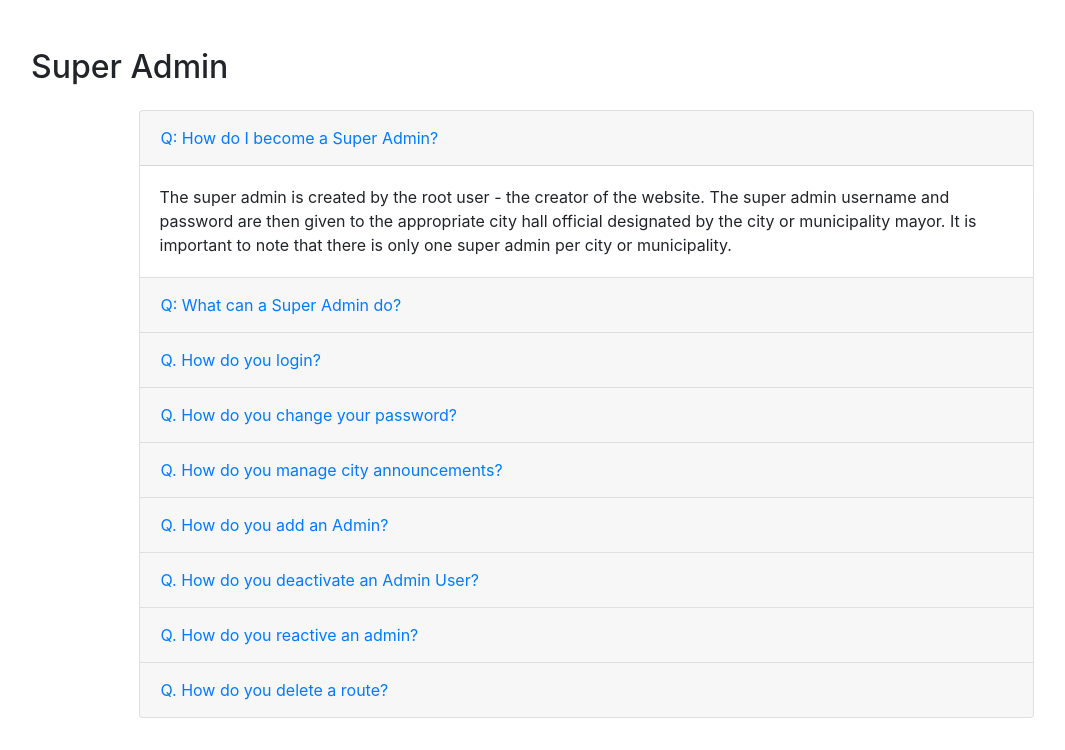
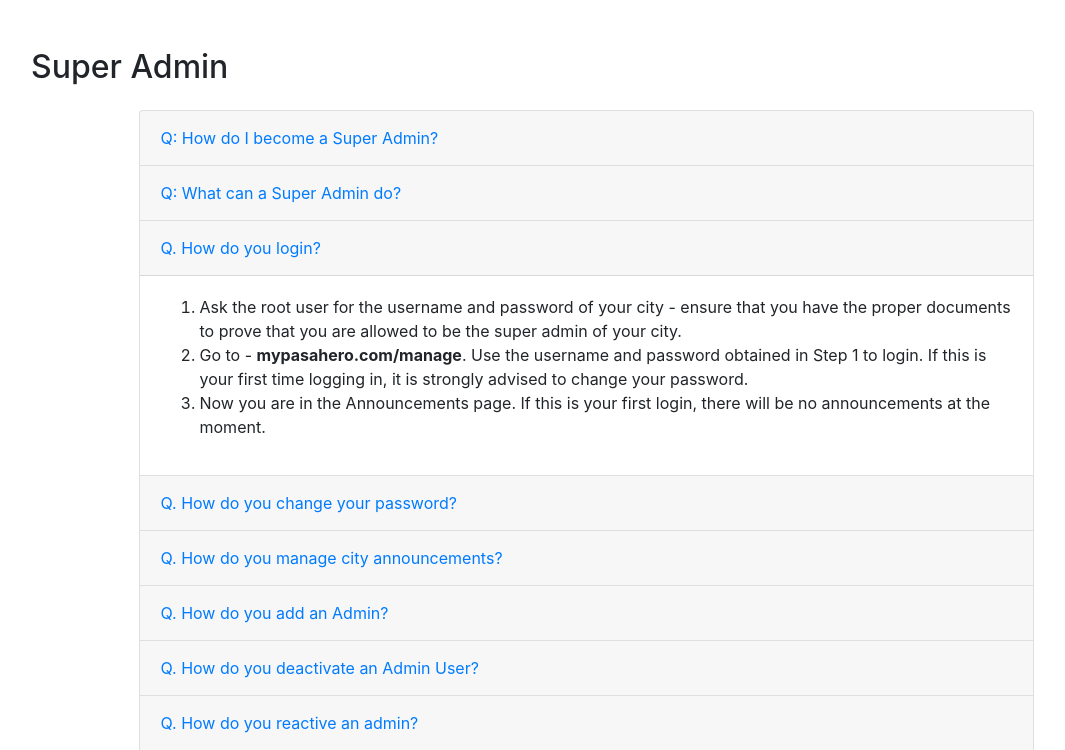
Before and after one commit to thisLexic/anti-covid, a Django app: page /help/super-admin/ in a window 1280 px wide. Shown: the part 66-816 px from the top of the page, without its empty margins (54-1119 px from the left). Before the commit the page ends 784 px from the top, so only its background shows below. Run offline with Django 3.2, Linux system fonts and the light colour scheme; some libraries are stand-ins or nearby versions.

Commit message:
cleaned up the Super Admin help page

```diff
--- a/pasahero/help/templates/help_pasahero.html
+++ b/pasahero/help/templates/help_pasahero.html
@@ -1,9 +1,5 @@
 {% extends 'base.html' %}
-{% load static %}
 
-{% block css %}
-	<link rel="stylesheet" href="{% static 'css/help_dropdown.css' %}">
-{% endblock %}
 {% block body %}
 <h2>Pasahero</h2>
 <div class="container py-3">
--- a/pasahero/help/templates/help_super_admin.html
+++ b/pasahero/help/templates/help_super_admin.html
@@ -1,9 +1,5 @@
 {% extends 'base.html' %}
-{% load static %}
 
-{% block css %}
-	<link rel="stylesheet" href="{% static 'css/help_dropdown.css' %}">
-{% endblock %}
 {% block body %}
 <h2>Super Admin</h2>
 <div class="container py-3">
@@ -19,7 +15,7 @@
                           </h5>
                     </div>
 
-                    <div id="collapseOne" class="collapse show" aria-labelledby="headingOne" data-parent="#faqExample">
+                    <div id="collapseOne" class="collapse" aria-labelledby="headingOne" data-parent="#faqExample">
                         <div class="card-body">
                             The super admin is created by the root user - the creator of the website. The super admin username and password are then given to the appropriate city hall official designated by the city or municipality mayor. It is important to note that there is only one super admin per city or municipality.
                         </div>
@@ -52,13 +48,13 @@
                             </button>
                           </h5>
                     </div>
-                    <div id="collapseThree" class="collapse" aria-labelledby="headingThree" data-parent="#faqExample">
+                    <div id="collapseThree" class="collapse show" aria-labelledby="headingThree" data-parent="#faqExample">
                         <div class="card-body">
                            <ol>
                            	<li>Ask the root user for the username and password of your city - ensure that you have the proper documents to prove that you are allowed to be the super admin of your city.</li>
                            	<li>Go to - <b>mypasahero.com/manage</b>. Use the username and password obtained in Step 1 to login. If this is your first time logging in, it is strongly advised to change your password.
                            	</li>
-                           	<li>Now you are in the Announcements page. If this is your first login, there will be no announcements at the moment (See how to number 3).</li>
+                           	<li>Now you are in the Announcements page. If this is your first login, there will be no announcements at the moment.</li>
                            </ol>
                         </div>
                     </div>
@@ -74,7 +70,7 @@
                     <div id="collapseFour" class="collapse" aria-labelledby="headingFour" data-parent="#faqExample">
                         <div class="card-body">
                            <ol>
-                           	<li>Upper right hand corner of the website, click the “Change Password” button</li>
+                           	<li>On the upper right hand corner of the website, click the “Change Password” button</li>
                            	<li>Enter the password given by the root user (or your current password) on “old password.” Type your new password on “new password.” Then retype your new password again on “new password confirmation.”</li>
                            	<li>Click the “Save changes” button</li>
                            </ol>
@@ -124,7 +120,8 @@
                            		Click “Add Admin” button
                            	</li>
                            	<li>
-                           		Create a username and password for the new admin. Note: usernames cannot be changed but passwords can be changed by the admin later on once the admin has logged in to his account.
+                           		Create a username and password for the new admin. <br>
+                           		Note: usernames cannot be changed but passwords can be changed by the admin later on once the admin has logged in to his account.
 
                            	</li>
                            	<li>
@@ -136,7 +133,7 @@
 
                            	</li>
 
-                           		*Note: Once an Admin has been created, he can never be deleted. He can only be deactivated and, if necessary, reactivated. The purpose of this is for easy auditing. Once an Admin has been created, he is automatically set to active status.
+                           		Note: Once an Admin has been created, he can never be deleted. He can only be deactivated and, if necessary, reactivated. The purpose of this is for easy auditing. Once an Admin has been created, he is automatically set to active status.
 
 
                            </ol>
@@ -165,7 +162,7 @@
 
                            	</li>
                            	<li>
-                           		Now the Admin will be under the “Inactive Admins” table where they cannot sign in to the Admin page anymore
+                           		Now the Admin will be under the “Inactive Admins” table where they <b>cannot</b> sign in to the Admin page anymore
 
                            	</li>
                            </ol>
@@ -194,7 +191,7 @@
 
                            	</li>
                            	<li>
-                           		Now the Admin will be under the “Active Admins” table where they can sign in to the Admin page again
+                           		Now the Admin will be under the “Active Admins” table where they <b>can</b> sign in to the Admin page again
 
                            	</li>
                            </ol>
@@ -221,7 +218,7 @@
                            		Click the “Delete” button for the route you want to delete
                            	</li>
 
-								WARNING: It is not recommended to delete a route as it will delete all the commuter applications and other data associated with it. It is better to simply deactivate the route from the Admin page (See Admin User guidelines).
+								WARNING: It is not recommended to delete a route as it will delete all the commuter applications and other data associated with it. It is better to simply deactivate the route from the Admin page (See Admin help page).
 
                            </ol>
                         </div>
```
Also changed, not shown: pasahero/help/templates/help_admin.html (+2 -6 lines).
